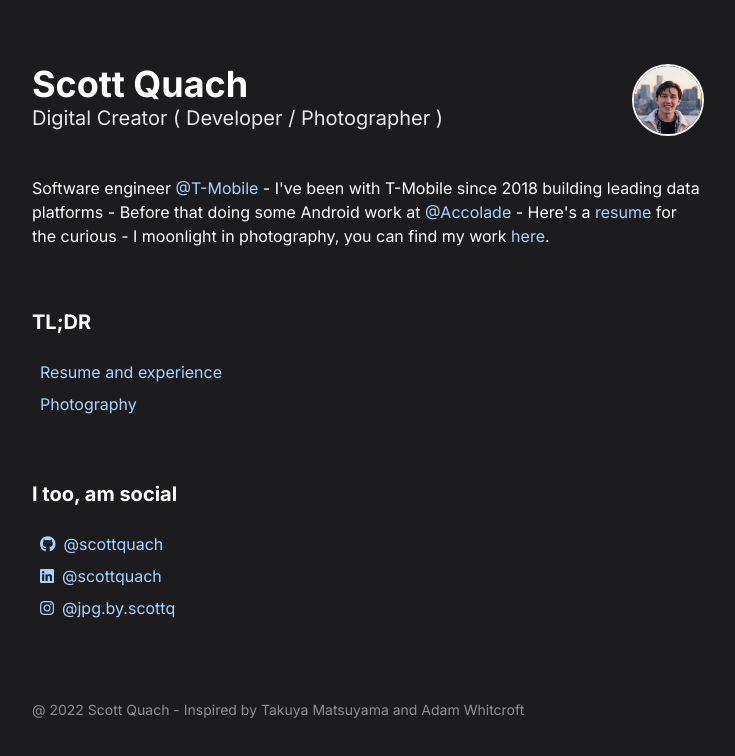
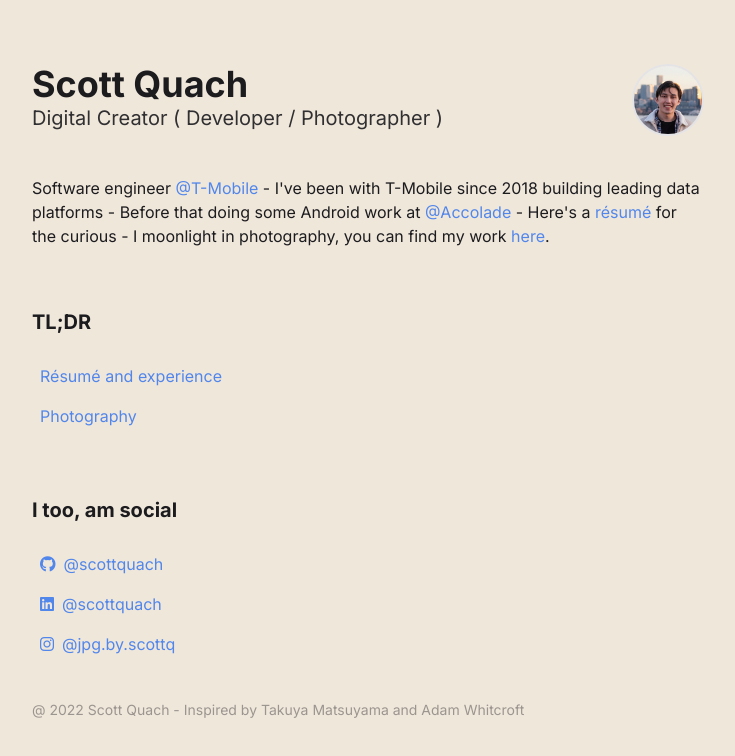
Before and after one commit to scottquach/Portfolio-2022, a React (Create React App) app: page / in a window 1280 px wide. Shown: the top 756 px of the page, without its empty margins (272-1007 px from the left). Built offline with nearby package versions, Linux system fonts and the light colour scheme.

Commit message:
Implemented dark and light mode
Automatic detection by system

```diff
--- a/public/index.html
+++ b/public/index.html
@@ -1,6 +1,6 @@
 <!DOCTYPE html>
 <html lang="en">
-    <head>
+    <head content="#a7d4ff">
         <meta charset="utf-8" />
         <link rel="icon" href="%PUBLIC_URL%/favicon.ico" />
         <meta name="viewport" content="width=device-width, initial-scale=1" />
--- a/src/App.css
+++ b/src/App.css
@@ -3,9 +3,14 @@
     flex-direction: column;
     width: 100vw;
     min-height: 100vh;
+    background-color: #F0E7DB;
+    color: #1c1c1f;
+    text-align: center;
+}
+
+.App.dark {
     background-color: #1c1c1f;
     color: #ffffff;
-    text-align: center;
 }
 
 .container {
@@ -23,10 +28,14 @@
     width: 4.5rem;
     height: 4.5rem;
     border-radius: 50%;
-    border: whitesmoke;
+    border: #e4e4e7;
     border-width: 2px;
     border-style: solid;
     image-rendering: -webkit-optimize-contrast;
+}
+
+.dark .profile-image {
+    border: whitesmoke;
 }
 
 .experience-grid {
@@ -38,11 +47,15 @@
 }
 
 .divider {
-    border-top: 2px solid whitesmoke;
-    opacity: .05;
+    border-top: 2px solid #262626;
+    opacity: 0.10;
     width: 6rem;
     /* width: 0rem; */
     margin: 2rem 0;
+}
+
+.dark .divider {
+    border-top: 2px solid whitesmoke;
 }
 
 @media (prefers-reduced-motion: no-preference) {
--- a/src/App.js
+++ b/src/App.js
@@ -2,10 +2,30 @@ import './App.css';
 import Home from './components/Home';
 import Resume from './components/Resume';
 import { Route, Routes } from 'react-router-dom';
+import { useEffect, useState } from 'react';
 
 function App() {
+    const [darkMode, setDarkMode] = useState(false);
+    useEffect(() => {
+        checkMode();
+        window.matchMedia('(prefers-color-scheme: dark)').addEventListener('change', (e) => checkMode());
+    }, []);
+
+    function checkMode() {
+        // On page load or when changing themes, best to add inline in `head` to avoid FOUC
+        if (window.matchMedia('(prefers-color-scheme: dark)').matches) {
+            console.log('dark');
+            setDarkMode(true);
+            // document.body.classList.add('dark');
+        } else {
+            console.log('light');
+            setDarkMode(false);
+            // document.body.classList.remove('dark');
+        }
+    }
+
     return (
-        <div className="App">
+        <div className={`App ${darkMode ? 'dark' : ''}`}>
             <div className="container">
                 <Routes>
                     <Route path="/" element={<Home></Home>}></Route>
--- a/src/components/Footer.js
+++ b/src/components/Footer.js
@@ -1,6 +1,6 @@
 export default function Footer() {
     return (
-        <div className="mt-8 mb-4 md:mt-auto text-left text-sm opacity-50">
+        <div className="mt-8 mb-4 md:mt-auto text-left text-sm opacity-40">
             @ 2022 Scott Quach - Inspired by Takuya Matsuyama and Adam Whitcroft
         </div>
     );
--- a/src/components/Home.js
+++ b/src/components/Home.js
@@ -15,20 +15,30 @@ export default function Home() {
 
             <p className="text-left my-10">
                 Software engineer{' '}
-                <a className="text-primary hover:underline" href="https://www.t-mobile.com" target="_blank" rel="noreferrer">
+                <a
+                    className="text-primary hover:underline dark:text-primary-light"
+                    href="https://www.t-mobile.com"
+                    target="_blank"
+                    rel="noreferrer"
+                >
                     @T-Mobile
                 </a>{' '}
                 - I've been with T-Mobile since 2018 building leading data platforms - Before that doing some Android work at{' '}
-                <a className="text-primary hover:underline" href="https://www.accolade.com" target="_blank" rel="noreferrer">
+                <a
+                    className="text-primary hover:underline dark:text-primary-light"
+                    href="https://www.accolade.com"
+                    target="_blank"
+                    rel="noreferrer"
+                >
                     @Accolade
                 </a>{' '}
                 - Here's a{' '}
-                <Link to="/resume" className="text-primary cursor-pointer hover:underline">
-                    resume
+                <Link to="/resume" className="text-primary cursor-pointer hover:underline dark:text-primary-light">
+                    résumé
                 </Link>{' '}
                 for the curious - I moonlight in photography, you can find my work{' '}
                 <a
-                    className="text-primary hover:underline"
+                    className="text-primary hover:underline dark:text-primary-light"
                     href="https://www.instagram.com/jpg.by.scottq/"
                     target="_blank"
                     rel="noreferrer"
@@ -40,51 +50,62 @@ export default function Home() {
 
             <div className="text-xl text-left font-bold my-5">TL;DR</div>
             <div className="flex flex-col items-start mb-10 text-primary">
-                <div className="flex gap-2 px-2 py-1 text-primary cursor-pointer rounded items-baseline hover:bg-secondary duration-75">
-                    <Link to="/resume">Resume and experience</Link>
-                </div>
-                <a
-                    className="flex gap-2 px-2 py-1 text-primary cursor-pointer rounded items-baseline hover:bg-secondary duration-75"
-                    href="https://www.instagram.com/jpg.by.scottq/"
-                    target="_blank"
-                    rel="noreferrer"
-                >
-                    <div>Photography</div>
-                </a>
+                <AppLink>
+                    <Link to="/resume">Résumé and experience</Link>
+                </AppLink>
+                <AppLink>
+                    <a href="https://www.instagram.com/jpg.by.scottq/" target="_blank" rel="noreferrer">
+                        <div>Photography</div>
+                    </a>
+                </AppLink>
             </div>
 
             <div className="text-xl text-left font-bold my-5">I too, am social</div>
             <div className="flex flex-col items-start center-primary">
-                <a
-                    className="flex gap-2 px-2 py-1 text-primary cursor-pointer rounded items-baseline hover:bg-secondary duration-75"
-                    href="https://github.com/scottquach"
-                    target="_blank"
-                    rel="noreferrer"
-                >
-                    <i class="fa-brands fa-github"></i>
-                    <div>@scottquach</div>
-                </a>
-                <a
-                    className="flex gap-2 px-2 py-1 text-primary cursor-pointer rounded items-baseline hover:bg-secondary duration-75"
-                    href="https://www.linkedin.com/in/scott-quach/"
-                    target="_blank"
-                    rel="noreferrer"
-                >
-                    <i class="fa-brands fa-linkedin"></i>
-                    <div>@scottquach</div>
-                </a>
-                <a
-                    className="flex gap-2 px-2 py-1 text-primary cursor-pointer rounded items-baseline hover:bg-secondary duration-75"
-                    href="https://www.instagram.com/jpg.by.scottq/"
-                    target="_blank"
-                    rel="noreferrer"
-                >
-                    <i class="fa-brands fa-instagram"></i>
-                    <div>@jpg.by.scottq</div>
-                </a>
+                <AppLink>
+                    <a
+                        className="flex gap-2 items-baseline"
+                        href="https://github.com/scottquach"
+                        target="_blank"
+                        rel="noreferrer"
+                    >
+                        <i className="fa-brands fa-github"></i>
+                        <div>@scottquach</div>
+                    </a>
+                </AppLink>
+                <AppLink>
+                    <a
+                        className="flex gap-2 items-baseline"
+                        href="https://www.linkedin.com/in/scott-quach/"
+                        target="_blank"
+                        rel="noreferrer"
+                    >
+                        <i className="fa-brands fa-linkedin"></i>
+                        <div>@scottquach</div>
+                    </a>
+                </AppLink>
+                <AppLink>
+                    <a
+                        className="flex gap-2 items-baseline"
+                        href="https://www.instagram.com/jpg.by.scottq/"
+                        target="_blank"
+                        rel="noreferrer"
+                    >
+                        <i className="fa-brands fa-instagram"></i>
+                        <div>@jpg.by.scottq</div>
+                    </a>
+                </AppLink>
             </div>
 
             <Footer></Footer>
         </div>
     );
 }
+
+function AppLink({ children }) {
+    return (
+        <div className="flex gap-2 px-2 py-2 text-primary cursor-pointer rounded items-baseline hover:bg-secondary duration-75 dark:text-primary-light dark:hover:bg-secondary-light">
+            {children}
+        </div>
+    );
+}
--- a/src/index.css
+++ b/src/index.css
@@ -18,6 +18,9 @@ code {
 }
 
 :root {
-    --color-primary: #a7d4ff;
-    --color-secondary: rgb(181, 234, 255, 0.3);
+    --color-primary: #5186EB;
+    --color-secondary: rgb(81, 134, 235, 0.2);
+
+    --color-primary-light: #a7d4ff;
+    --color-secondary-light: rgb(181, 234, 255, 0.2);
 }
--- a/tailwind.config.js
+++ b/tailwind.config.js
@@ -1,11 +1,14 @@
 module.exports = {
     content: ['./src/**/*.{js,jsx,ts,tsx}'],
+    darkMode: 'class',
     theme: {
         extend: {
-          colors: {
-            primary: 'var(--color-primary)',
-            secondary: 'var(--color-secondary)',
-          }
+            colors: {
+                primary: 'var(--color-primary)',
+                'primary-light': 'var(--color-primary-light)',
+                secondary: 'var(--color-secondary)',
+                'secondary-light': 'var(--color-secondary-light)',
+            },
         },
     },
     plugins: [],
```
Also changed, not shown: src/components/Resume.js (+11 -11 lines).
